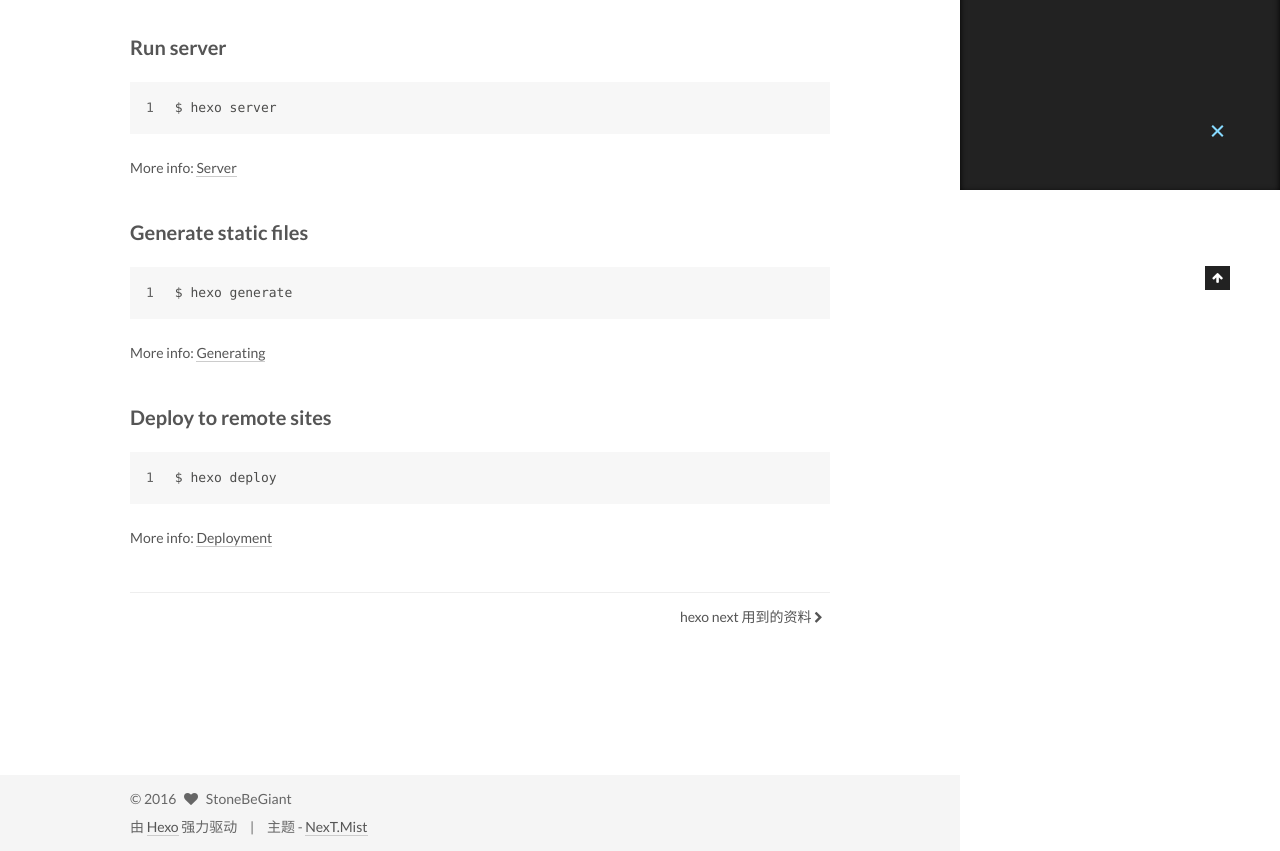
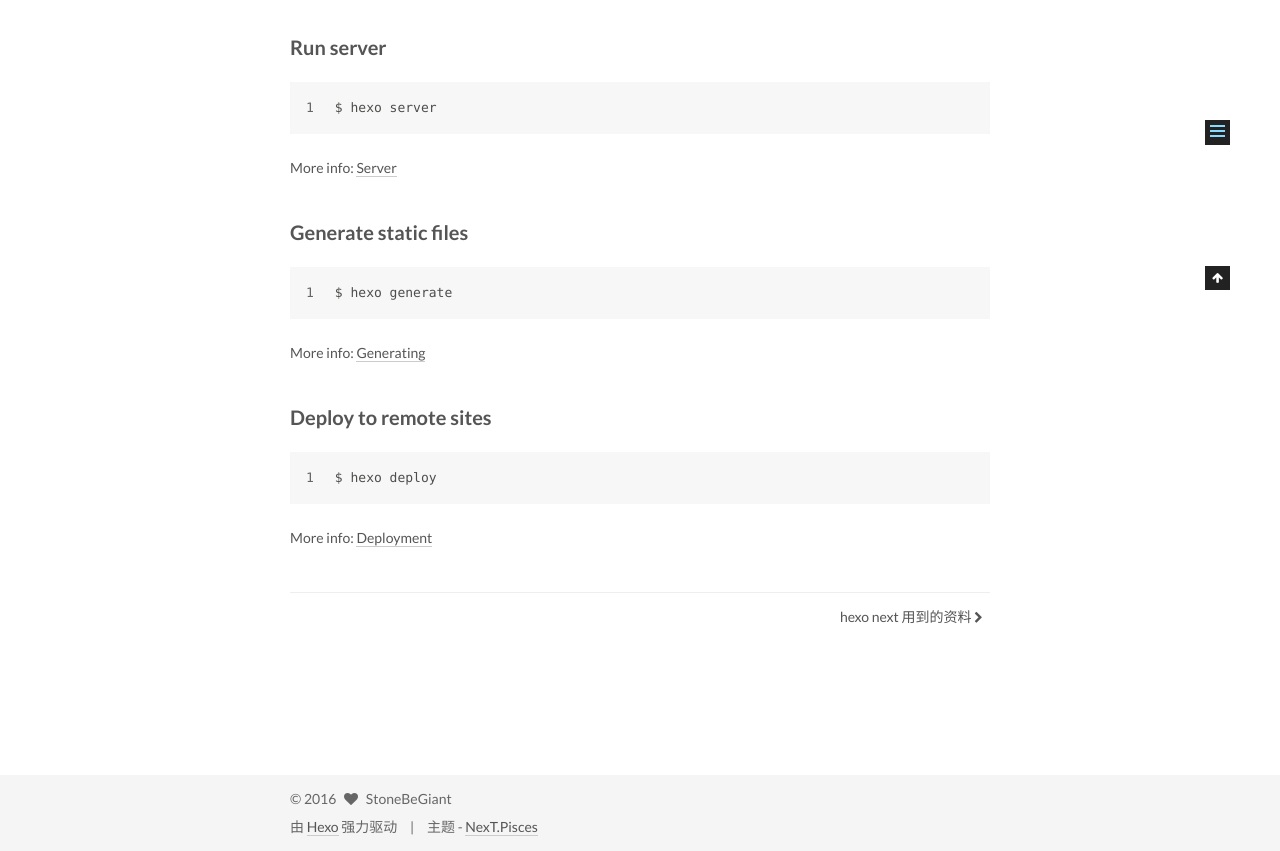
Before and after one commit to StoneBeGiant/StoneBeGiant.github.io, a plain HTML site: page 2016/08/18/hello-world/index.html in a window 1280 px wide. Shown: the part 610-1461 px from the top of the page. Drawn offline with Linux system fonts and the light colour scheme.

Commit message:
Site updated: 2016-08-18 12:49:29

```diff
--- a/2016/08/18/hello-world/index.html
+++ b/2016/08/18/hello-world/index.html
@@ -5,7 +5,7 @@
 
 
 
-<html class="theme-next mist use-motion">
+<html class="theme-next pisces use-motion">
 <head>
   <meta charset="UTF-8"/>
 <meta http-equiv="X-UA-Compatible" content="IE=edge,chrome=1" />
@@ -103,7 +103,7 @@ Quick">
 <script type="text/javascript" id="hexo.configuration">
   var NexT = window.NexT || {};
   var CONFIG = {
-    scheme: 'Mist',
+    scheme: 'Pisces',
     sidebar: {"position":"left","display":"post"},
     fancybox: true,
     motion: true,
@@ -462,7 +462,7 @@ Quick">
 <div class="theme-info">
   主题 -
   <a class="theme-link" href="https://github.com/iissnan/hexo-theme-next">
-    NexT.Mist
+    NexT.Pisces
   </a>
 </div>
 
@@ -529,6 +529,13 @@ Quick">
 
 
 
+  <script type="text/javascript" src="/js/src/affix.js?v=5.0.1"></script>
+
+  <script type="text/javascript" src="/js/src/schemes/pisces.js?v=5.0.1"></script>
+
+
+
+
   <script type="text/javascript" src="/js/src/scrollspy.js?v=5.0.1"></script>
 <script type="text/javascript" src="/js/src/post-details.js?v=5.0.1"></script>
 
```
Also changed, not shown: 2016/08/18/hexo-next-用到的资料/index.html (+10 -3 lines), archives/2016/08/index.html (+10 -3 lines), archives/2016/index.html (+10 -3 lines), archives/index.html (+10 -3 lines), index.html (+10 -3 lines).
